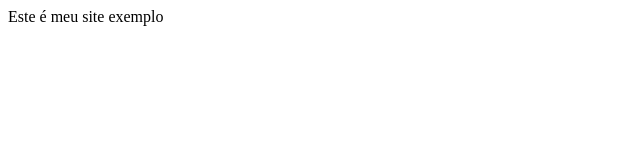
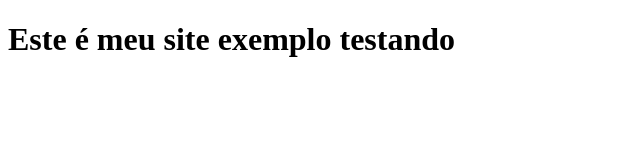
Before and after one commit to williamisfranciscodasilva/hello-word, a plain HTML site: page index.html in a window 1280 px wide. Shown: the whole page, without its empty margins (0-640 px from the left). Drawn offline with Linux system fonts and the light colour scheme.

Commit message:
novo teste no index.html

```diff
--- a/index.html
+++ b/index.html
@@ -7,6 +7,6 @@
     <title>Meu site</title>
 </head>
 <body>
-    Este é meu site exemplo
+    <h1>Este é meu site exemplo testando</h1>
 </body>
 </html>
```
